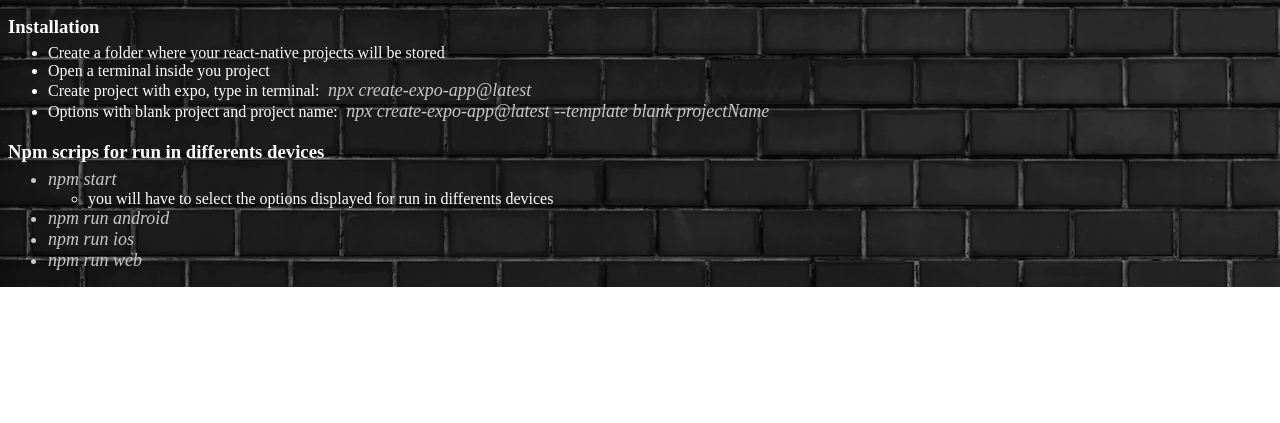
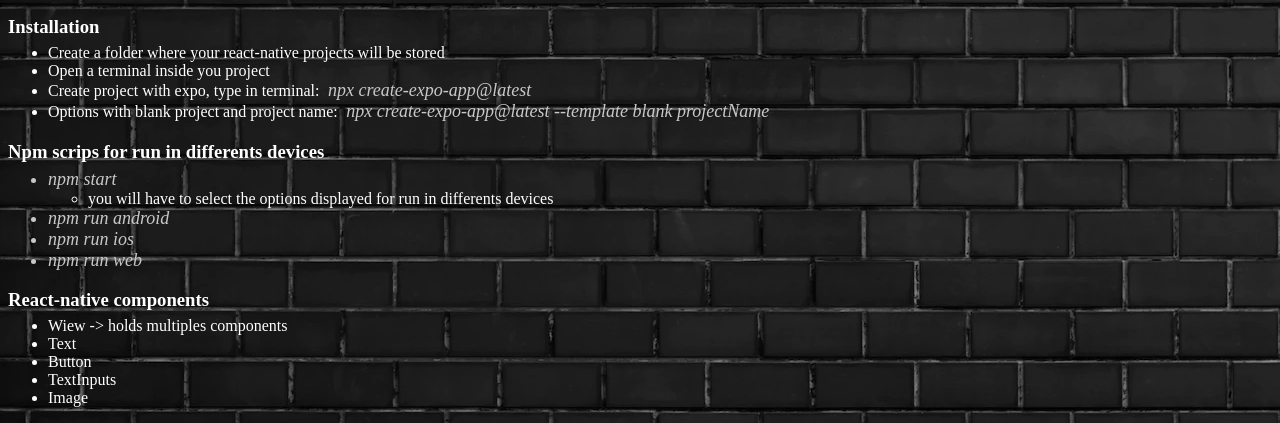
Before and after one commit to NachoElzo/wiki.page.tips, a website: page web/react-native.html in a window 1280 px wide. Shown: the part 1097-1520 px from the top of the page. Before the commit the page ends 1384 px from the top, so only its background shows below. Drawn offline with Linux system fonts and the light colour scheme.

Commit message:
jenkins path

```diff
--- a/web/react-native.html
+++ b/web/react-native.html
@@ -77,5 +77,13 @@
       <li class="terminal-commands">npm run ios</li>
       <li class="terminal-commands">npm run web</li>
     </ul>
+    <h3>React-native components</h3>
+    <ul>
+      <li>Wiew -> holds multiples components</li>
+      <li>Text</li>
+      <li>Button</li>
+      <li>TextInputs</li>
+      <li>Image</li>
+    </ul>
   </body>
 </html>
```
Also changed, not shown: web/jenkins.html (+5 -1 lines).
